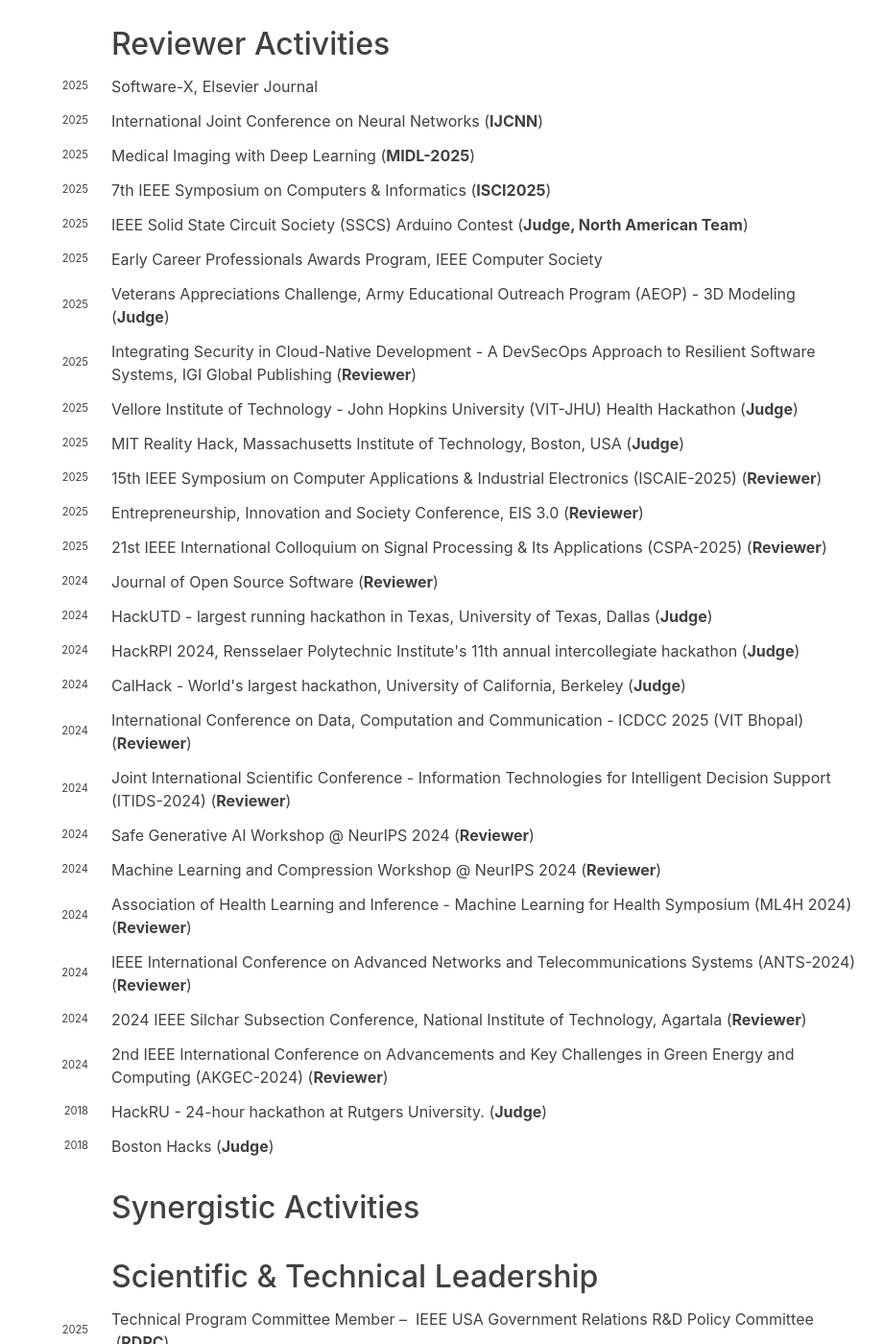
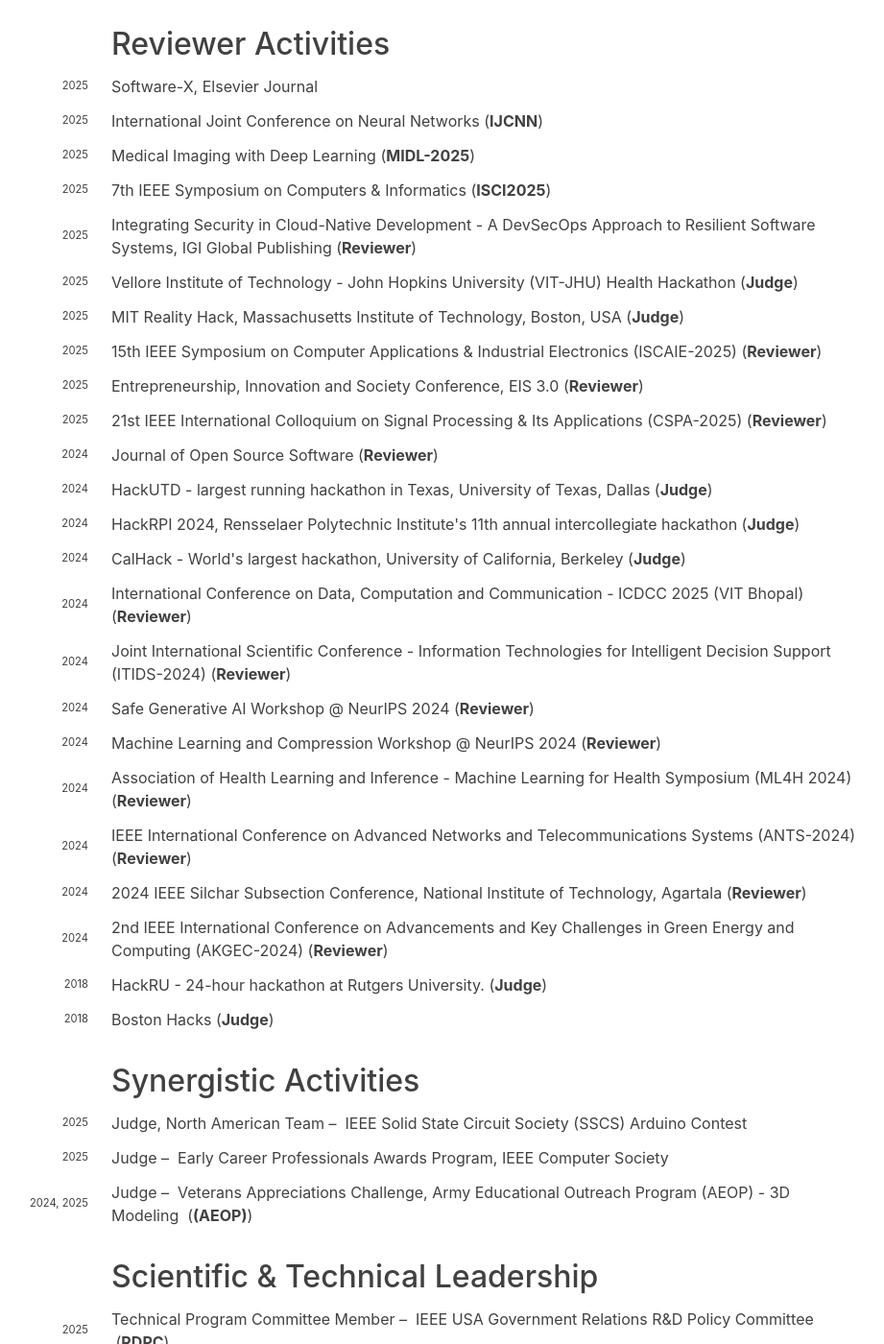
Before and after one commit to hariharanragothaman/hariharanragothaman.github.io, a Jekyll site: the page built from cv.md, in a window 1280 px wide and 1400 px high, scrolled down 5425 px. Shown: the whole window at 96% size, without its empty margins (216-1137 px from the left). Built offline with Jekyll 4.4.1, drawn with Linux system fonts in a browser that asks for light colours; nearby versions of some CDN libraries; some web fonts are replaced.

Commit message:
Polishes and Updates

```diff
--- a/cv.md
+++ b/cv.md
@@ -121,6 +121,11 @@
 
 ## Synergistic Activities
 
+{% for venue in site.data.synergy %}
+{% include cv/pc.html venue=venue %}
+{% endfor %}
+
+
 ## Scientific & Technical Leadership
 
 {% for venue in site.data.pc %}
```
Also changed, not shown: _data/reviewer.yaml (+0 -18 lines), _data/synergy.yaml (added, +20 -0 lines).
